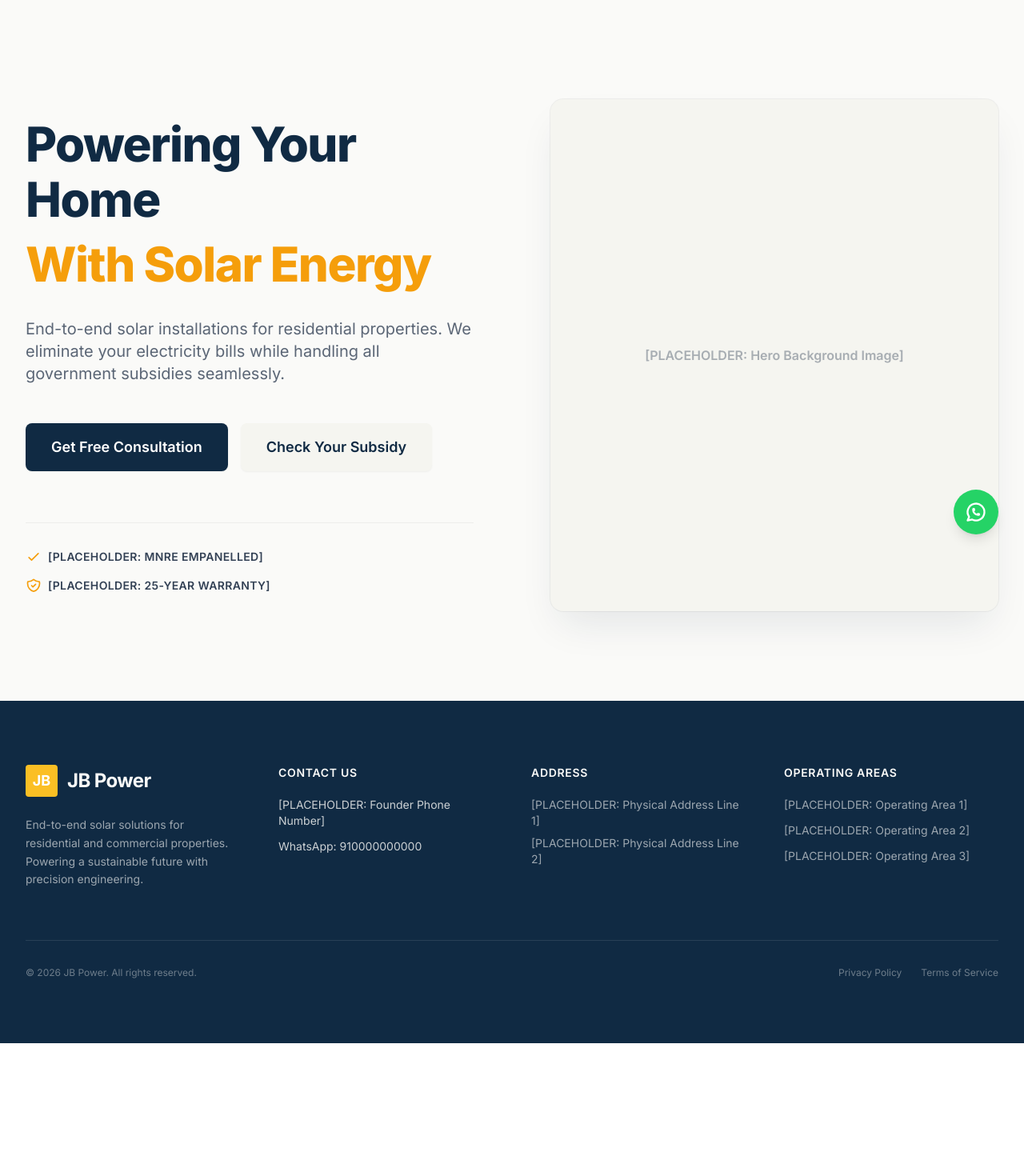
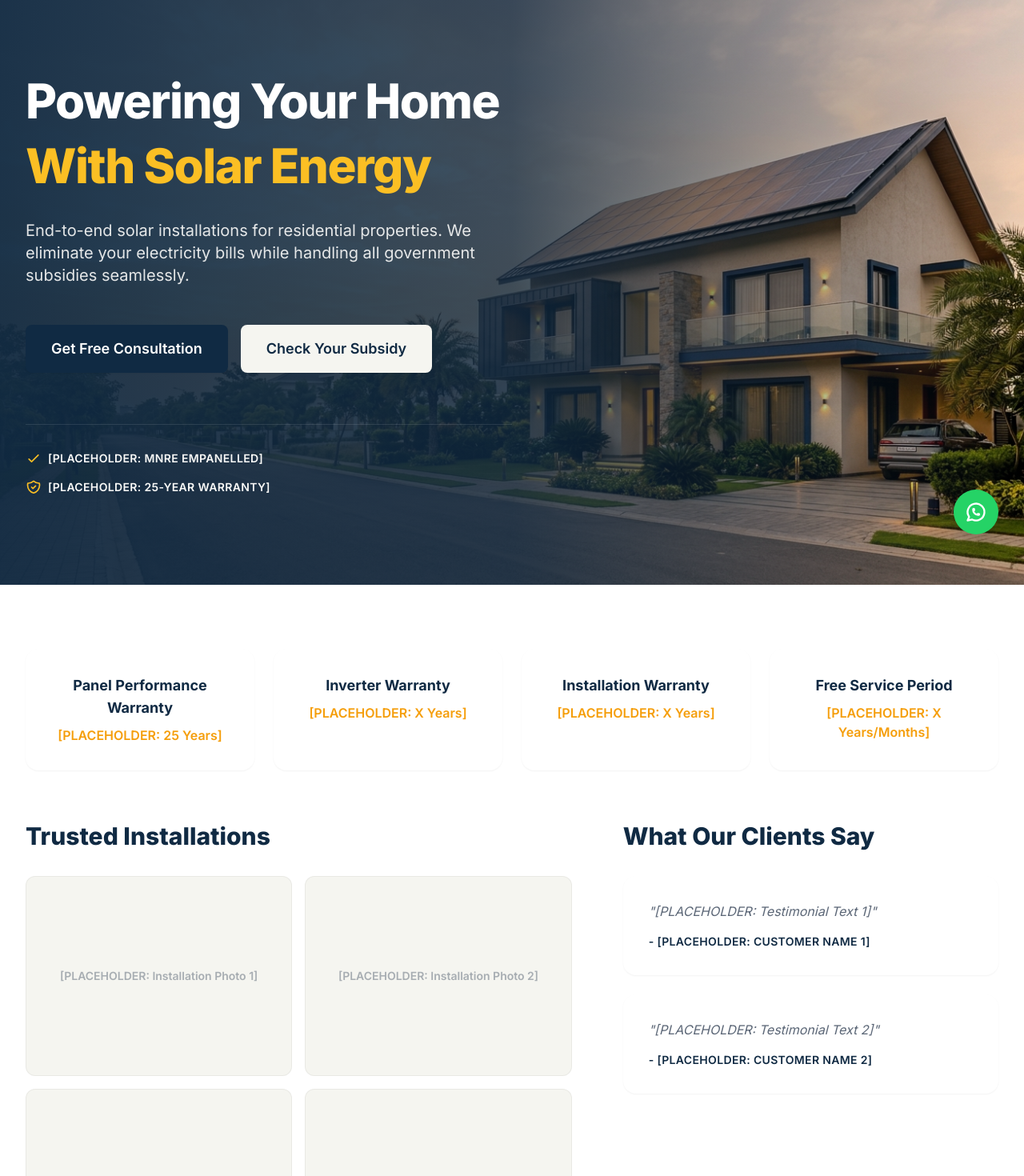
Before and after one commit to parthivqw/jb-power-frontend, a React (Vite) app: page / in a window 1280 px wide. Shown: the part 100-1570 px from the top of the page at 80% size. Before the commit the page ends 1404 px from the top, so only its background shows below. Built offline with nearby package versions, Linux system fonts and the light colour scheme.

Commit message:
feat(sections): implement TrustSection and full-background Hero layout

```diff
--- a/src/App.tsx
+++ b/src/App.tsx
@@ -1,11 +1,13 @@
 import Layout from './components/layout/Layout';
 import HeroSection from './components/sections/HeroSection';
+import TrustSection from './components/sections/TrustSection';
 import WhatsAppFab from './components/sections/WhatsAppFab';
 
 export default function App() {
   return (
     <Layout>
       <HeroSection />
+      <TrustSection />
       {/* Subsequent sections will be added here in future phases */}
 
       <WhatsAppFab />
--- a/src/components/sections/HeroSection.tsx
+++ b/src/components/sections/HeroSection.tsx
@@ -1,54 +1,56 @@
 import Button from '../ui/Button';
 import { HERO } from '../../constants/content';
+import heroImage from '../../assets/images/hero-solar.jpg';
 
 export default function HeroSection() {
   return (
-    <section className="relative overflow-hidden bg-jb-white-warm pt-20 md:pt-28 lg:pt-36 pb-20 md:pb-28">
-      <div className="mx-auto max-w-7xl px-4 sm:px-6 lg:px-8">
-        <div className="lg:grid lg:grid-cols-2 lg:gap-16 xl:gap-24 items-center">
-          {/* Left Column - Content */}
-          <div className="max-w-2xl text-center lg:text-left">
-            <h1 className="text-4xl font-extrabold tracking-tight text-jb-navy sm:text-5xl md:text-6xl leading-[1.1] md:leading-[1.15]">
+    <section className="relative overflow-hidden bg-jb-navy min-h-[85vh] flex items-center">
+      {/* Background Image with Gradient Overlay */}
+      <div className="absolute inset-0 z-0">
+        <img
+          src={heroImage}
+          alt="Modern solar panel installation on a residential rooftop"
+          className="absolute inset-0 h-full w-full object-cover object-right md:object-center"
+        />
+        {/* Subtle dark gradient overlay to ensure text readability */}
+        <div className="absolute inset-0 bg-gradient-to-r from-jb-navy/95 via-jb-navy/80 to-jb-navy/30 md:to-transparent"></div>
+      </div>
+
+      <div className="relative z-10 mx-auto w-full max-w-7xl px-4 sm:px-6 lg:px-8 py-20 md:py-28">
+        <div className="max-w-2xl lg:w-1/2">
+          <h1 className="text-4xl font-extrabold tracking-tight text-white sm:text-5xl md:text-6xl leading-[1.1] md:leading-[1.15]">
             <span className="block">{HERO.headlinePrefix}</span>
-              <span className="block text-jb-gold-deep mt-3">{HERO.headlineAccent}</span>
+            <span className="block text-jb-gold mt-3">{HERO.headlineAccent}</span>
           </h1>
 
-            <p className="mt-8 text-lg text-jb-charcoal/80 sm:text-xl md:max-w-xl mx-auto lg:mx-0 leading-relaxed">
+          <p className="mt-8 text-lg text-jb-white-warm/90 sm:text-xl leading-relaxed">
             {HERO.subheadline}
           </p>
 
-            <div className="mt-10 lg:mt-12 flex flex-col sm:flex-row sm:justify-center lg:justify-start gap-4">
+          <div className="mt-10 lg:mt-12 flex flex-col sm:flex-row gap-4">
             <a href="#contact">
-                <Button size="lg" fullWidth className="sm:w-auto">{HERO.primaryCta}</Button>
+              <Button size="lg" fullWidth className="sm:w-auto shadow-lg">{HERO.primaryCta}</Button>
             </a>
             <a href="#subsidy">
-                <Button size="lg" variant="secondary" fullWidth className="sm:w-auto">{HERO.secondaryCta}</Button>
+              <Button size="lg" variant="secondary" fullWidth className="sm:w-auto shadow-lg">
+                {HERO.secondaryCta}
+              </Button>
             </a>
           </div>
 
           {/* Trust Indicators */}
-            <div className="mt-12 lg:mt-16 border-t border-black/5 pt-8 flex flex-wrap items-center justify-center lg:justify-start gap-x-8 gap-y-4">
+          <div className="mt-12 lg:mt-16 pt-8 flex flex-wrap items-center gap-x-8 gap-y-4 border-t border-white/10">
             <div className="flex items-center gap-2">
-                <svg className="h-5 w-5 text-jb-gold-deep" fill="none" viewBox="0 0 24 24" stroke="currentColor">
+              <svg className="h-5 w-5 text-jb-gold" fill="none" viewBox="0 0 24 24" stroke="currentColor">
                 <path strokeLinecap="round" strokeLinejoin="round" strokeWidth={2} d="M5 13l4 4L19 7" />
               </svg>
-                <span className="text-sm font-semibold text-jb-charcoal tracking-wide uppercase">{HERO.trustIndicators[0].label}</span>
+              <span className="text-sm font-semibold text-jb-white-warm tracking-wide uppercase">{HERO.trustIndicators[0].label}</span>
             </div>
             <div className="flex items-center gap-2">
-                <svg className="h-5 w-5 text-jb-gold-deep" fill="none" viewBox="0 0 24 24" stroke="currentColor">
+              <svg className="h-5 w-5 text-jb-gold" fill="none" viewBox="0 0 24 24" stroke="currentColor">
                 <path strokeLinecap="round" strokeLinejoin="round" strokeWidth={2} d="M9 12l2 2 4-4m5.618-4.016A11.955 11.955 0 0112 2.944a11.955 11.955 0 01-8.618 3.04A12.02 12.02 0 003 9c0 5.591 3.824 10.29 9 11.622 5.176-1.332 9-6.03 9-11.622 0-1.042-.133-2.052-.382-3.016z" />
               </svg>
-                <span className="text-sm font-semibold text-jb-charcoal tracking-wide uppercase">{HERO.trustIndicators[1].label}</span>
-              </div>
-            </div>
-          </div>
-
-          {/* Right Column - Image */}
-          <div className="mt-16 lg:mt-0 lg:col-span-1">
-            <div className="relative mx-auto w-full max-w-lg lg:max-w-none">
-              <div className="relative w-full rounded-2xl overflow-hidden shadow-2xl shadow-jb-navy/10 ring-1 ring-black/5 bg-jb-sand aspect-[4/3] lg:aspect-auto lg:h-[640px] flex items-center justify-center">
-                <span className="text-jb-charcoal/40 font-semibold">[PLACEHOLDER: Hero Background Image]</span>
-              </div>
+              <span className="text-sm font-semibold text-jb-white-warm tracking-wide uppercase">{HERO.trustIndicators[1].label}</span>
             </div>
           </div>
         </div>
--- a/src/components/sections/TrustSection.tsx
+++ b/src/components/sections/TrustSection.tsx
@@ -1,3 +1,64 @@
+import Card from '../ui/Card';
+import { TRUST } from '../../constants/content';
+
 export default function TrustSection() {
-  return <div>TrustSection placeholder</div>;
+  return (
+    <section className="bg-white py-16 md:py-20">
+      <div className="mx-auto max-w-7xl px-4 sm:px-6 lg:px-8">
+
+        {/* Warranties */}
+        <div className="grid grid-cols-1 gap-6 sm:grid-cols-2 lg:grid-cols-4 mb-16">
+          {TRUST.warranties.map((warranty, idx) => (
+            <Card key={idx} className="text-center bg-jb-white-warm border-none">
+              <h3 className="text-jb-navy font-bold text-lg mb-2">{warranty.name}</h3>
+              <p className="text-jb-gold-deep font-semibold">{warranty.value}</p>
+            </Card>
+          ))}
+        </div>
+
+        {/* Gallery & Testimonials */}
+        <div className="lg:grid lg:grid-cols-12 lg:gap-16 items-start">
+
+          {/* Gallery Placeholder */}
+          <div className="lg:col-span-7 mb-12 lg:mb-0">
+            <h2 className="text-3xl font-extrabold text-jb-navy mb-8">Trusted Installations</h2>
+            <div className="grid grid-cols-2 gap-4">
+              {[1, 2, 3, 4].map((num) => (
+                <div key={num} className="aspect-[4/3] bg-jb-sand rounded-xl flex items-center justify-center border border-black/5">
+                  <span className="text-sm font-semibold text-jb-charcoal/40 text-center px-4">[PLACEHOLDER: Installation Photo {num}]</span>
+                </div>
+              ))}
+            </div>
+          </div>
+
+          {/* Testimonials */}
+          <div className="lg:col-span-5">
+            <h2 className="text-3xl font-extrabold text-jb-navy mb-8">What Our Clients Say</h2>
+            <div className="space-y-6">
+              {TRUST.testimonials.map((testimonial) => (
+                <Card key={testimonial.id} className="bg-jb-white-warm border-none">
+                  <p className="text-jb-charcoal/80 italic mb-4">"{testimonial.text}"</p>
+                  <p className="text-jb-navy font-semibold text-sm tracking-wide uppercase">- {testimonial.name}</p>
+                </Card>
+              ))}
+            </div>
+          </div>
+
+        </div>
+
+        {/* Brands We Use */}
+        <div className="mt-16 pt-16 border-t border-black/5">
+          <p className="text-center text-sm font-semibold text-jb-charcoal tracking-wide uppercase mb-8">Brands We Use</p>
+          <div className="flex flex-wrap justify-center gap-8 md:gap-16 opacity-60">
+            {TRUST.brands.map((brand, idx) => (
+              <div key={idx} className="h-12 px-6 bg-jb-sand rounded flex items-center justify-center">
+                <span className="text-sm font-semibold text-jb-charcoal/60">{brand.name}</span>
+              </div>
+            ))}
+          </div>
+        </div>
+
+      </div>
+    </section>
+  );
 }
--- a/src/components/ui/Card.tsx
+++ b/src/components/ui/Card.tsx
@@ -1,3 +1,14 @@
-export default function Card() {
-  return <div>Card placeholder</div>;
+import React from 'react';
+
+interface CardProps {
+  children: React.ReactNode;
+  className?: string;
 }
+
+export default function Card({ children, className = '' }: CardProps) {
+  return (
+    <div className={`bg-white rounded-2xl p-6 md:p-8 shadow-sm hover:shadow-md transition-shadow border border-black/5 ${className}`}>
+      {children}
+    </div>
+  );
+}
```
Also changed, not shown: src/assets/images/hero-solar.jpg. Lines whose indentation alone changed are shown as unchanged.
